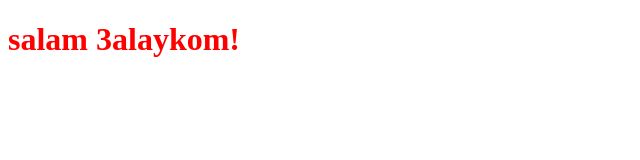
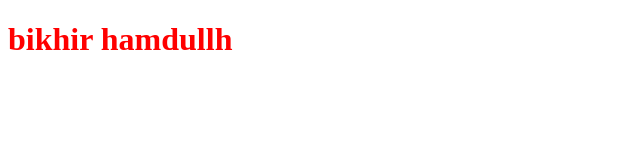
Before and after one commit to sarachafikidrissi/test, a plain HTML site: page index.html in a window 1280 px wide. Shown: the whole page, without its empty margins (0-640 px from the left). Drawn offline with Linux system fonts and the light colour scheme.

Commit message:
change branch yahya

```diff
--- a/index.html
+++ b/index.html
@@ -7,7 +7,7 @@
     <link rel="stylesheet" href="./public/css/app.css">
 </head>
 <body>
-    <h1>salam 3alaykom!</h1>
+    <h1>bikhir hamdullh</h1>
 
 
 </body>
```
